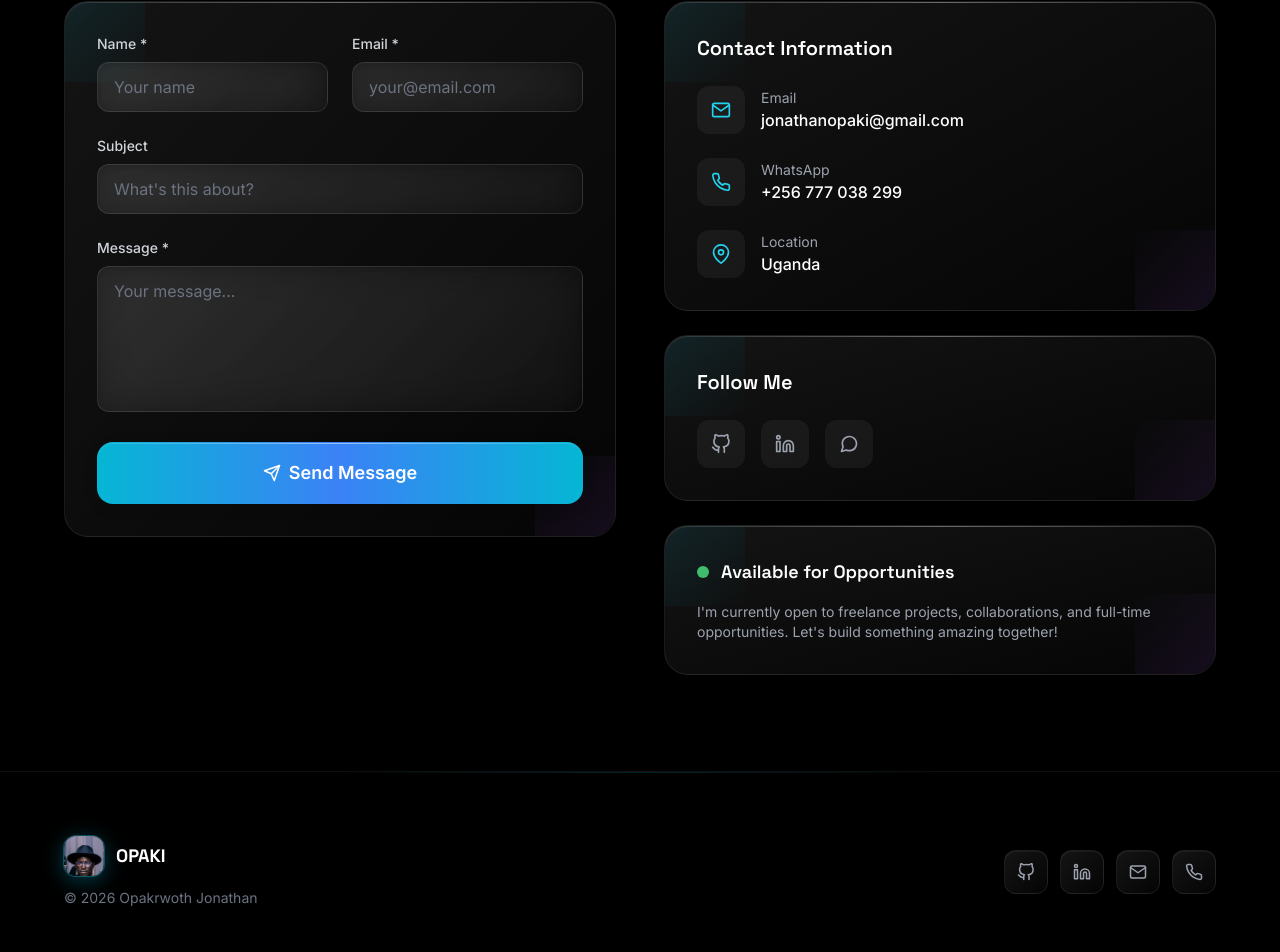
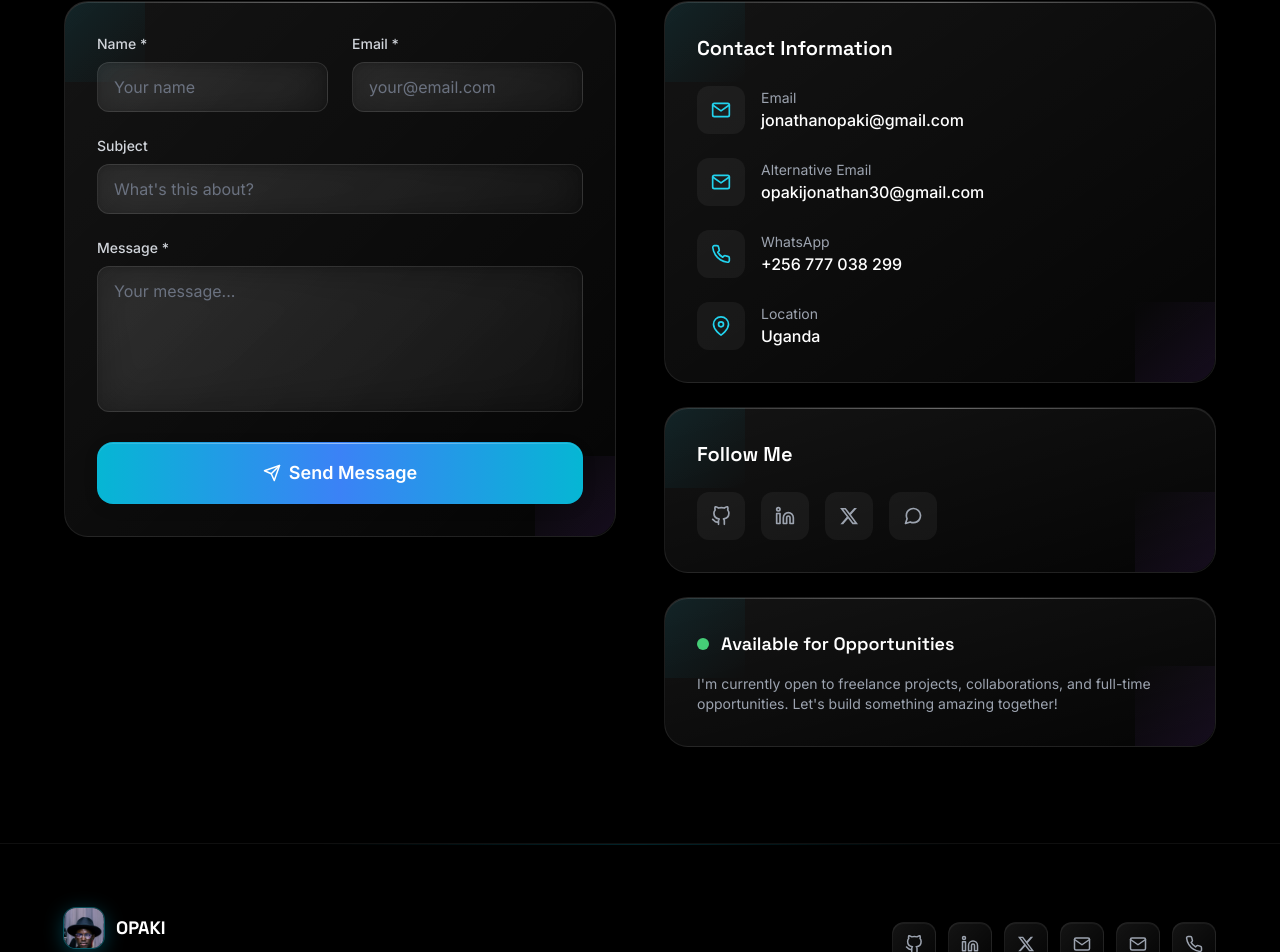
Before and after one commit to opaki25/opakijonathan, a React (Vite) app: page /contact in a window 1280 px wide. Shown: the part 397-1349 px from the top of the page. Built offline with nearby package versions, Linux system fonts and the light colour scheme.

Commit message:
Add X profile and alternative contact email

```diff
--- a/index.html
+++ b/index.html
@@ -59,7 +59,8 @@
         ],
         "sameAs": [
           "https://github.com/opaki25",
-          "https://linkedin.com/in/opakrwoth-jonathan"
+          "https://linkedin.com/in/opakrwoth-jonathan",
+          "https://x.com/Opaki_J"
         ]
       }
     </script>
--- a/src/components/Footer.jsx
+++ b/src/components/Footer.jsx
@@ -1,3 +1,4 @@
+import { FaXTwitter } from 'react-icons/fa6'
 import { motion } from 'framer-motion'
 import { FiGithub, FiLinkedin, FiMail, FiPhone } from 'react-icons/fi'
 
@@ -6,7 +7,9 @@ const Footer = () => {
   const socialLinks = [
     { icon: <FiGithub />, href: 'https://github.com/opaki25', label: 'GitHub' },
     { icon: <FiLinkedin />, href: 'https://linkedin.com/in/opakrwoth-jonathan', label: 'LinkedIn' },
+    { icon: <FaXTwitter />, href: 'https://x.com/Opaki_J', label: 'X' },
     { icon: <FiMail />, href: 'mailto:jonathanopaki@gmail.com', label: 'Email' },
+    { icon: <FiMail />, href: 'mailto:opakijonathan30@gmail.com', label: 'Alternative Email' },
     { icon: <FiPhone />, href: 'https://wa.me/256777038299', label: 'WhatsApp' },
   ]
 
@@ -23,7 +26,7 @@ const Footer = () => {
         <div className="flex flex-col md:flex-row items-center justify-between gap-8">
           {/* Logo & Copyright */}
           <div className="flex flex-col items-center md:items-start gap-3">
-            <div className="flex items-center gap-3">
+            <div className="flex flex-wrap justify-center items-center gap-3">
               <img
                 src="/profile-icon-192.png"
                 alt="Opakrwoth Jonathan"
--- a/src/sections/Contact.jsx
+++ b/src/sections/Contact.jsx
@@ -1,3 +1,4 @@
+import { FaXTwitter } from 'react-icons/fa6'
 import { motion } from 'framer-motion'
 import { useInView } from 'framer-motion'
 import { useRef, useState } from 'react'
@@ -27,6 +28,12 @@ const Contact = () => {
       href: 'mailto:jonathanopaki@gmail.com',
     },
     {
+      icon: <FiMail />,
+      label: 'Alternative Email',
+      value: 'opakijonathan30@gmail.com',
+      href: 'mailto:opakijonathan30@gmail.com',
+    },
+    {
       icon: <FiPhone />,
       label: 'WhatsApp',
       value: '+256 777 038 299',
@@ -43,6 +50,7 @@ const Contact = () => {
   const socialLinks = [
     { icon: <FiGithub />, label: 'GitHub', href: 'https://github.com/opaki25' },
     { icon: <FiLinkedin />, label: 'LinkedIn', href: 'https://linkedin.com/in/opakrwoth-jonathan' },
+    { icon: <FaXTwitter />, href: 'https://x.com/Opaki_J', label: 'X' },
     { icon: <FiMessageCircle />, label: 'WhatsApp', href: 'https://wa.me/256777038299' },
   ]
 
@@ -257,7 +265,7 @@ const Contact = () => {
                       <p className={`text-sm ${isDark ? 'text-gray-400' : 'text-gray-500'}`}>
                         {item.label}
                       </p>
-                      <p className={`font-medium ${isDark ? 'text-white' : 'text-gray-900'}`}>
+                      <p className={`font-medium break-all ${isDark ? 'text-white' : 'text-gray-900'}`}>
                         {item.value}
                       </p>
                     </div>
@@ -271,7 +279,7 @@ const Contact = () => {
               <h3 className={`font-display font-semibold text-xl mb-6 ${isDark ? 'text-white' : 'text-gray-900'}`}>
                 Follow Me
               </h3>
-              <div className="flex gap-4">
+              <div className="flex flex-wrap gap-4">
                 {socialLinks.map((link) => (
                   <motion.a
                     key={link.label}
--- a/src/sections/Hero.jsx
+++ b/src/sections/Hero.jsx
@@ -1,3 +1,4 @@
+import { FaXTwitter } from 'react-icons/fa6'
 import { motion } from 'framer-motion'
 import { useTheme } from '../context/ThemeContext'
 import GlassButton from '../components/GlassButton'
@@ -132,6 +133,7 @@ const Hero = () => {
               {[
                 { icon: <FiGithub />, href: 'https://github.com/opaki25', label: 'GitHub' },
                 { icon: <FiLinkedin />, href: 'https://linkedin.com/in/opakrwoth-jonathan', label: 'LinkedIn' },
+    { icon: <FaXTwitter />, href: 'https://x.com/Opaki_J', label: 'X' },
               ].map((social) => (
                 <motion.a
                   key={social.label}
```
